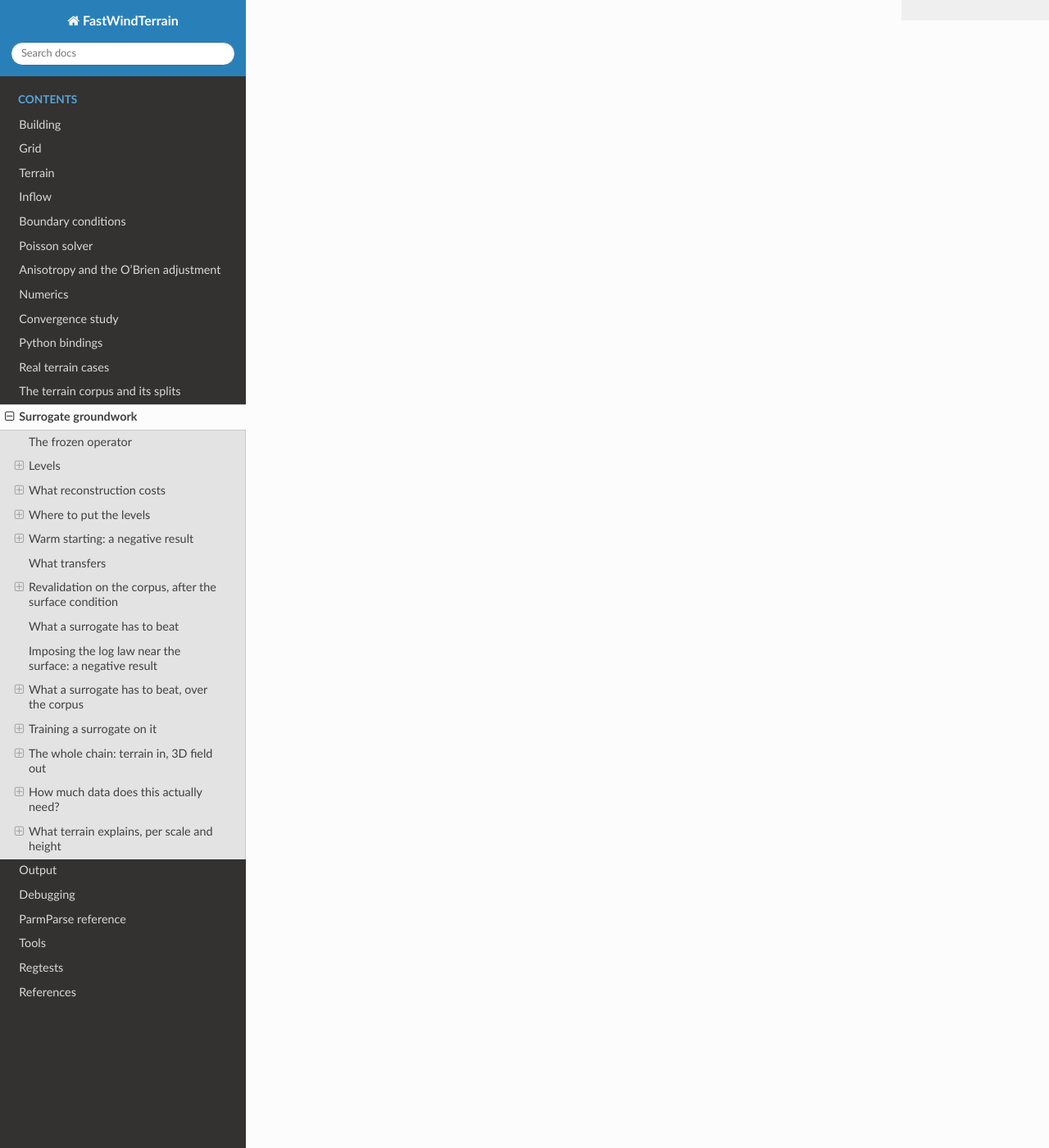
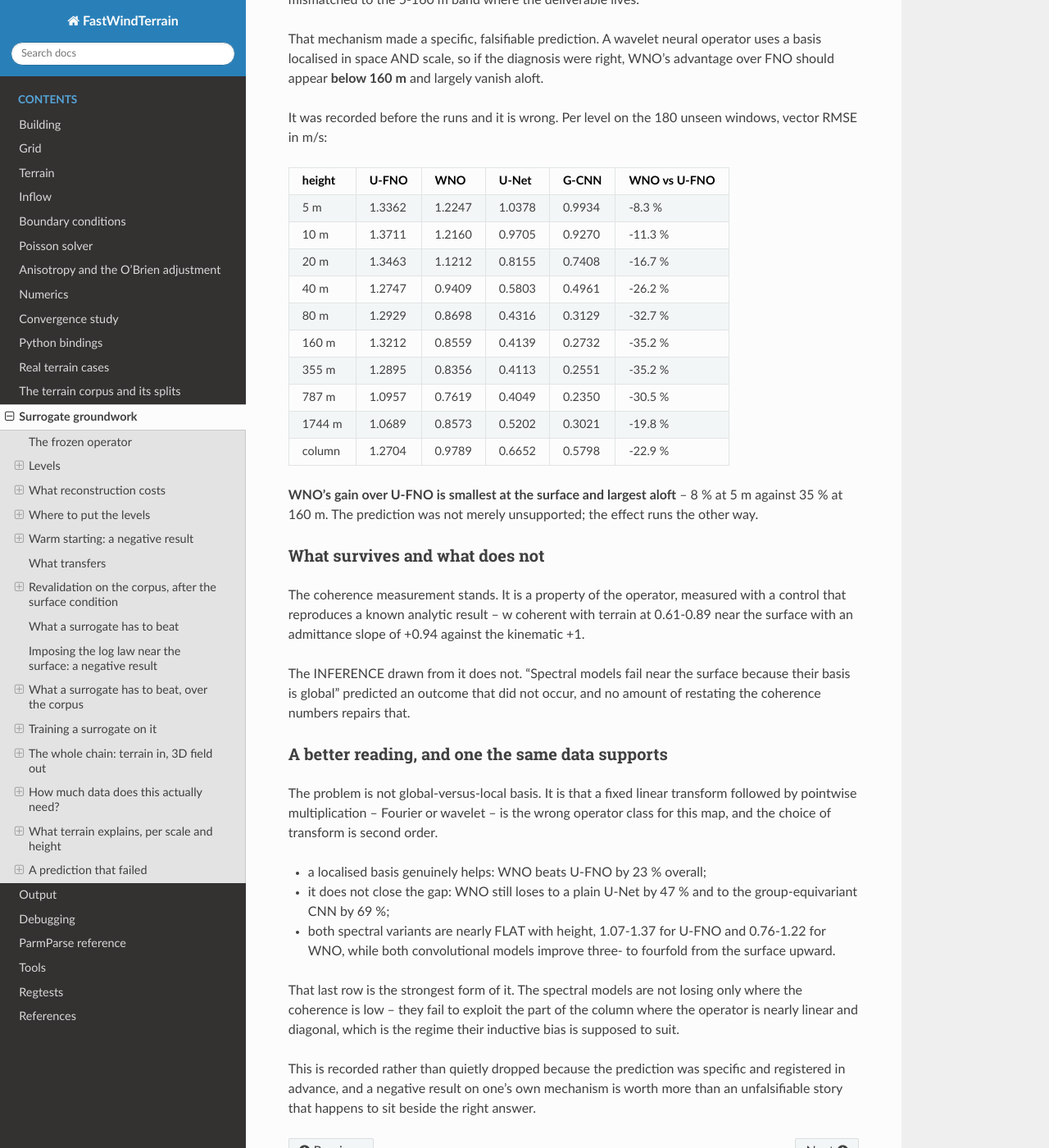
Before and after one commit to hgopalan/FastWindTerrain, a Sphinx documentation site: the page built from docs/surrogate.rst, in a window 1280 px wide and 1400 px high, scrolled down 25090 px. Shown: the whole window at 82% size. Built offline with Sphinx 7.4.7 and the Read the Docs theme 3.1.0, drawn with Linux system fonts in a browser that asks for light colours; some of the changed text lies outside the part shown.

Commit message:
A prediction that failed, recorded rather than dropped
The coherence study found terrain explaining a quarter of the
near-surface wind variance and 85 % of it aloft, and I drew a mechanism
from it: an FNO's spectral layer is diagonal in wavenumber, so a basis
GLOBAL in space is matched to the easy part of the column and mismatched
to the 5-160 m band where the deliverable lives.

That made a falsifiable prediction, registered before the runs. A wavelet
operator is localised in space and scale, so if the diagnosis were right,
WNO's gain over FNO should appear BELOW 160 m and largely vanish aloft.

It runs the other way:

  height    U-FNO      WNO    U-Net    G-CNN   WNO vs U-FNO
     5 m   1.3362   1.2247   1.0378   0.9934        -8.3 %
    40 m   1.2747   0.9409   0.5803   0.4961       -26.2 %
   160 m   1.3212   0.8559   0.4139   0.2732       -35.2 %
   787 m   1.0957   0.7619   0.4049   0.2350       -30.5 %
  column   1.2704   0.9789   0.6652   0.5798       -22.9 %

Smallest gain at the surface, largest aloft. Not merely unsupported --
the effect is inverted.

The coherence MEASUREMENT stands: it is a property of the operator, taken
with a control that reproduces a known analytic result (w coherent at
0.61-0.89 near the surface, admittance slope +0.94 against a theoretical
+1). The INFERENCE does not, and restating the coherence numbers does not
repair it.

The reading the same data supports is simpler and stronger. It is not
global versus local basis; a fixed linear transform followed by pointwise
multiplication is the wrong operator class here, and which transform is
second order. A localised basis genuinely helps -- WNO beats U-FNO by
23 % -- and still loses to a plain U-Net by 47 % and to the
group-equivariant CNN by 69 %. Both spectral variants are nearly flat
with height while both convolutional models improve three- to fourfold
from the surface upward, so the spectral models fail to exploit even the
part of the column where the operator is nearly linear and diagonal --
the regime their inductive bias is supposed to suit.

Kept because the prediction was specific and made in advance, and a
negative result on one's own mechanism is worth more than an
unfalsifiable story sitting beside the right answer.

Docs clean with -W.

Co-Authored-By: Claude Opus 5 <noreply@anthropic.com>

```diff
--- a/docs/surrogate.rst
+++ b/docs/surrogate.rst
@@ -1424,3 +1424,76 @@ which rather than guessing.
 The obvious next step is a group-equivariant convolution: the same
 guarantee with tied weights instead of averaged outputs, at one forward
 pass and roughly eight times fewer effective parameters. Untested.
+
+A prediction that failed
+========================
+
+The coherence study measured terrain explaining about a quarter of the
+near-surface wind variance and about 85 % of it aloft, and from that I
+drew a mechanism: an FNO's spectral layer is diagonal in wavenumber, so a
+basis that is GLOBAL in space is matched to the easy part of the column
+and mismatched to the 5-160 m band where the deliverable lives.
+
+That mechanism made a specific, falsifiable prediction. A wavelet
+neural operator uses a basis localised in space AND scale, so if the
+diagnosis were right, WNO's advantage over FNO should appear **below
+160 m** and largely vanish aloft.
+
+It was recorded before the runs and it is wrong. Per level on the 180
+unseen windows, vector RMSE in m/s:
+
+=========  =========  =========  =========  =========  ==============
+height         U-FNO        WNO      U-Net      G-CNN    WNO vs U-FNO
+=========  =========  =========  =========  =========  ==============
+5 m           1.3362     1.2247     1.0378     0.9934          -8.3 %
+10 m          1.3711     1.2160     0.9705     0.9270         -11.3 %
+20 m          1.3463     1.1212     0.8155     0.7408         -16.7 %
+40 m          1.2747     0.9409     0.5803     0.4961         -26.2 %
+80 m          1.2929     0.8698     0.4316     0.3129         -32.7 %
+160 m         1.3212     0.8559     0.4139     0.2732         -35.2 %
+355 m         1.2895     0.8356     0.4113     0.2551         -35.2 %
+787 m         1.0957     0.7619     0.4049     0.2350         -30.5 %
+1744 m        1.0689     0.8573     0.5202     0.3021         -19.8 %
+column        1.2704     0.9789     0.6652     0.5798         -22.9 %
+=========  =========  =========  =========  =========  ==============
+
+**WNO's gain over U-FNO is smallest at the surface and largest aloft** --
+8 % at 5 m against 35 % at 160 m. The prediction was not merely
+unsupported; the effect runs the other way.
+
+What survives and what does not
+-------------------------------
+
+The coherence measurement stands. It is a property of the operator,
+measured with a control that reproduces a known analytic result -- w
+coherent with terrain at 0.61-0.89 near the surface with an admittance
+slope of +0.94 against the kinematic +1.
+
+The INFERENCE drawn from it does not. "Spectral models fail near the
+surface because their basis is global" predicted an outcome that did not
+occur, and no amount of restating the coherence numbers repairs that.
+
+A better reading, and one the same data supports
+------------------------------------------------
+
+The problem is not global-versus-local basis. It is that a fixed linear
+transform followed by pointwise multiplication -- Fourier or wavelet --
+is the wrong operator class for this map, and the choice of transform is
+second order.
+
+* a localised basis genuinely helps: WNO beats U-FNO by 23 % overall;
+* it does not close the gap: WNO still loses to a plain U-Net by 47 %
+  and to the group-equivariant CNN by 69 %;
+* both spectral variants are nearly FLAT with height, 1.07-1.37 for
+  U-FNO and 0.76-1.22 for WNO, while both convolutional models improve
+  three- to fourfold from the surface upward.
+
+That last row is the strongest form of it. The spectral models are not
+losing only where the coherence is low -- they fail to exploit the part
+of the column where the operator is nearly linear and diagonal, which is
+the regime their inductive bias is supposed to suit.
+
+This is recorded rather than quietly dropped because the prediction was
+specific and registered in advance, and a negative result on one's own
+mechanism is worth more than an unfalsifiable story that happens to sit
+beside the right answer.
```
